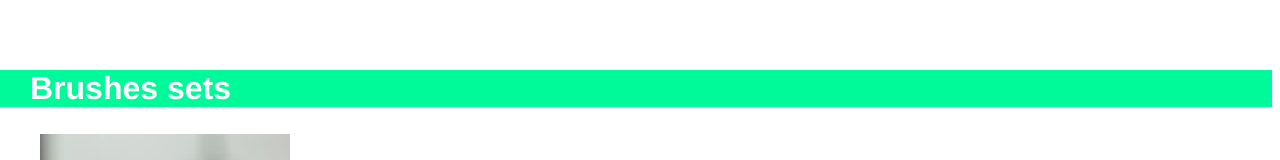
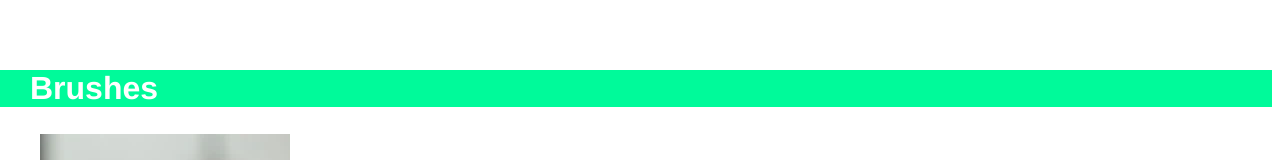
Before and after one commit to Aina734/Dasmotos-Art, a plain HTML site: page index.html in a window 1280 px wide. Shown: the part 211-371 px from the top of the page. Drawn offline with Linux system fonts and the light colour scheme.

Commit message:
Update index.html
restore original text

```diff
--- a/index.html
+++ b/index.html
@@ -11,7 +11,7 @@
             <article>
                 <h1>Dasmoto's Arts & Crafts</h1>
                 <section id = brushes>
-                    <h2>Brushes sets</h2>
+                    <h2>Brushes</h2>
                     <figure>
                         <img src ="hacksaw.webp" alt = "picture of a lot of frames" > <br><br>
                         <figurecaption>Hacksaw Brushes</figurecaption>
```
